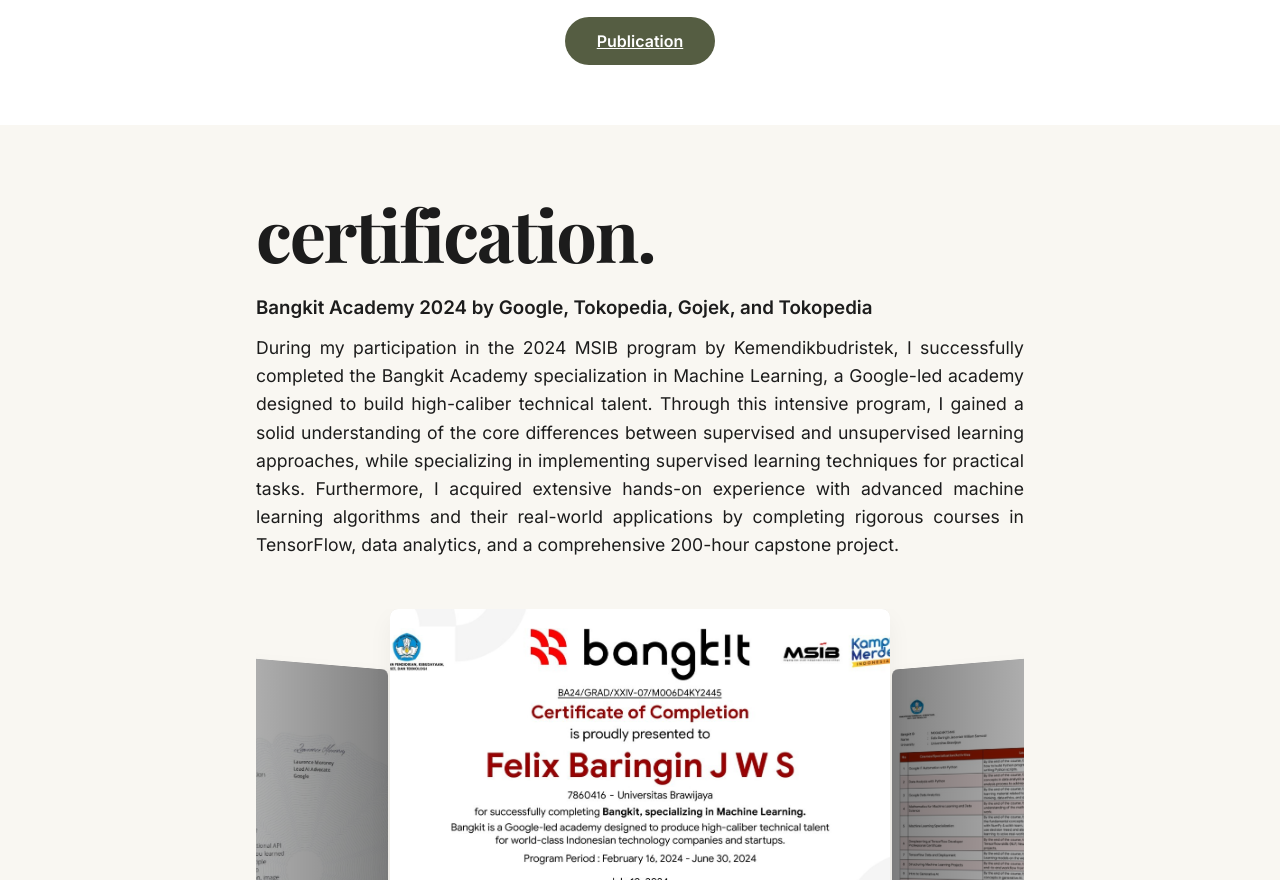
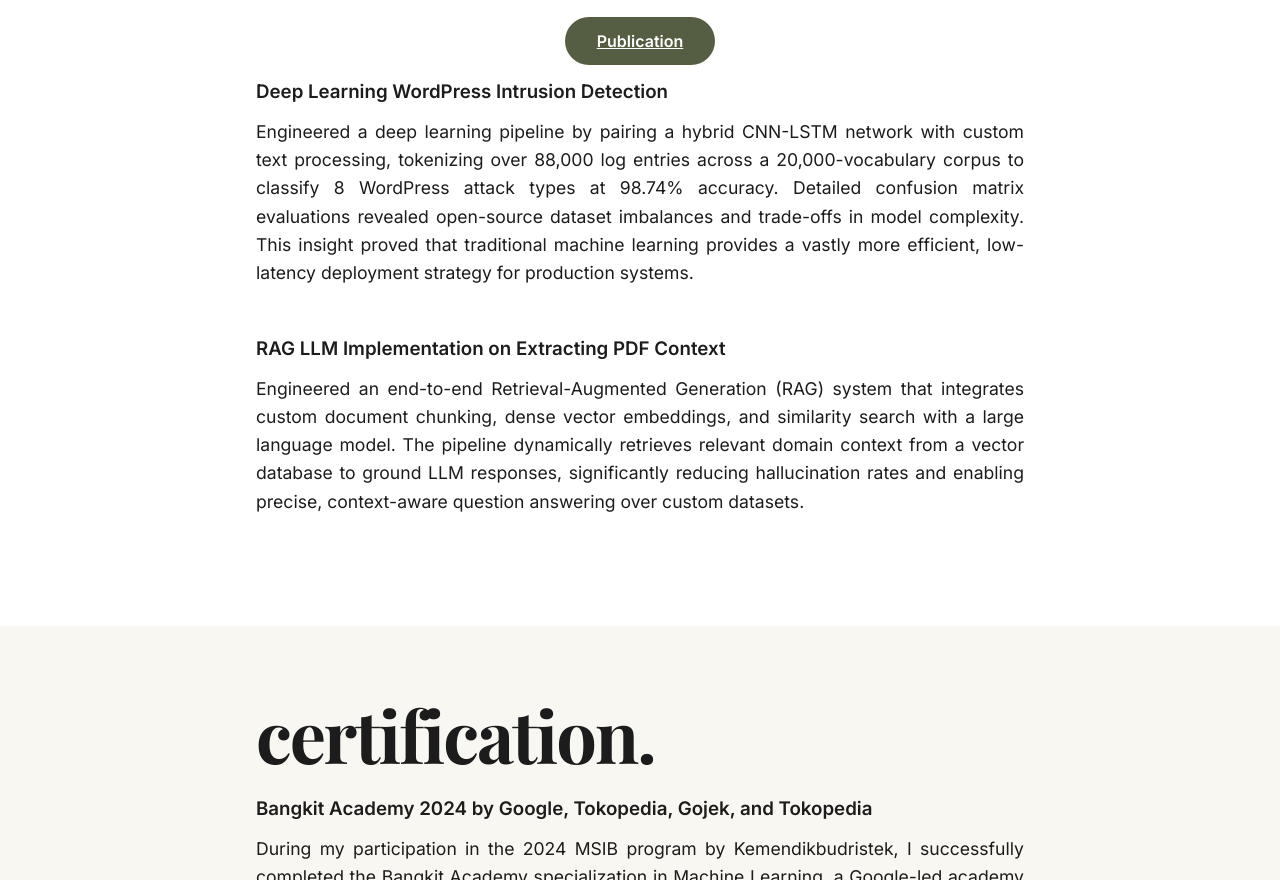
Before and after one commit to momoe0712/portofolio, a plain HTML site: page index.html in a window 1280 px wide. Shown: the part 6208-7088 px from the top of the page. Drawn offline with nearby package versions, Linux system fonts and the light colour scheme; a web font is replaced by a local one.

Commit message:
minor fixes

```diff
--- a/index.html
+++ b/index.html
@@ -233,6 +233,16 @@
             <div class="swiper-pagination"></div>
         </div>
         <div class="button-wrapper"><a href="https://drive.google.com/file/d/11klXi159t8fyMBytWMDqA1zX--yfwuVb/view?usp=drive_link" target="_blank" class="btn-olive">Publication</a></div>
+
+        <div class="project">
+            <h3>Deep Learning WordPress Intrusion Detection</h3>
+            <p>Engineered a deep learning pipeline by pairing a hybrid CNN-LSTM network with custom text processing, tokenizing over 88,000 log entries across a 20,000-vocabulary corpus to classify 8 WordPress attack types at 98.74% accuracy. Detailed confusion matrix evaluations revealed open-source dataset imbalances and trade-offs in model complexity. This insight proved that traditional machine learning provides a vastly more efficient, low-latency deployment strategy for production systems.</p>
+        </div>
+
+        <div class="project">
+            <h3>RAG LLM Implementation on Extracting PDF Context</h3>
+            <p>Engineered an end-to-end Retrieval-Augmented Generation (RAG) system that integrates custom document chunking, dense vector embeddings, and similarity search with a large language model. The pipeline dynamically retrieves relevant domain context from a vector database to ground LLM responses, significantly reducing hallucination rates and enabling precise, context-aware question answering over custom datasets.</p>
+        </div>
     </section>
 
     <section class="cert-section" id="cert">
```
